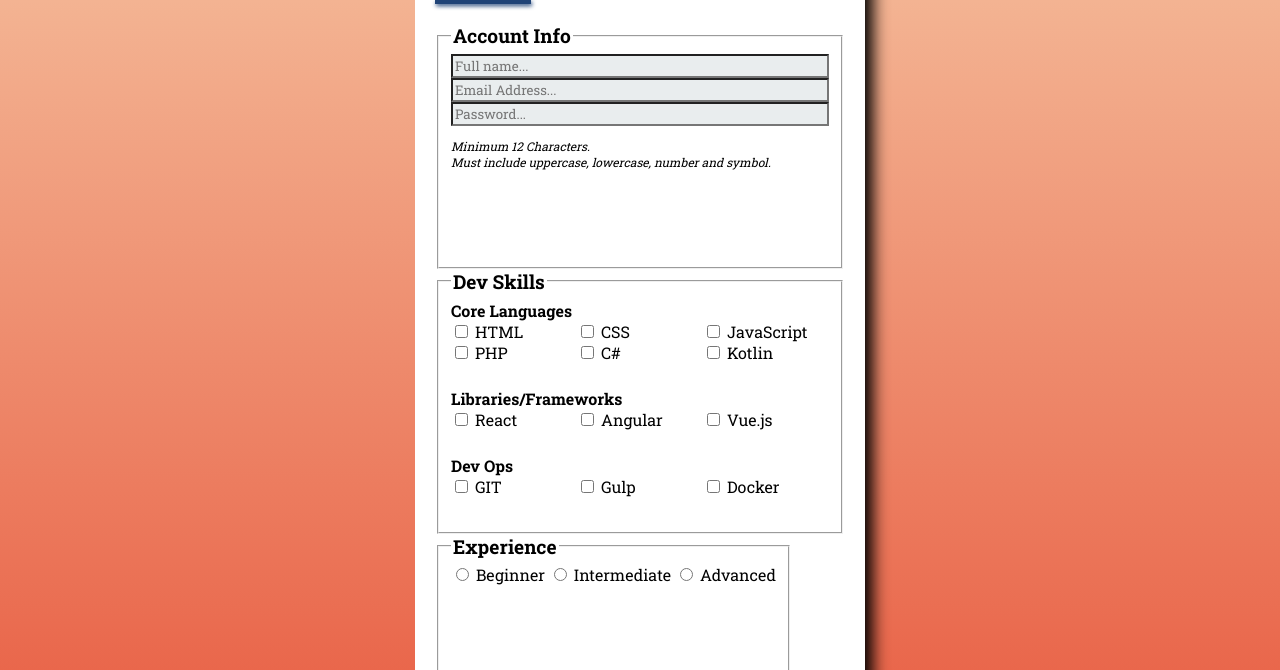
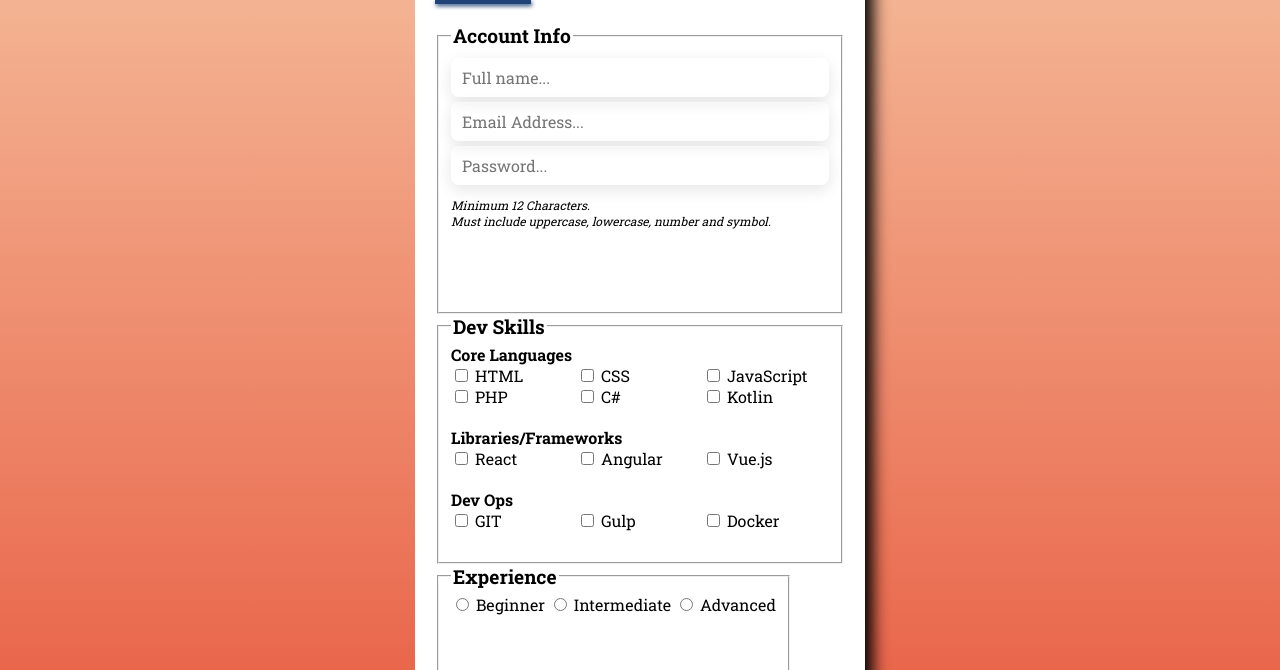
Before and after one commit to sydsnow/New-A01, a plain HTML site: page index.html in a window 1280 px wide. Shown: the part 113-783 px from the top of the page. Drawn offline with Linux system fonts and the light colour scheme.

Commit message:
input box

```diff
--- a/styles/style.css
+++ b/styles/style.css
@@ -88,10 +88,30 @@ legend {
     flex-direction: column;
     flex-grow: 1;
 }
-#email, #username, #password {
+
+/* #email, #username, #password {
+    border: none;
     background-color: rgb(233, 237, 238);
-    /* border-radius: 1px; */
+} */
+
+/* input box  */
+#account-info input,
+#account-info textarea {
+    width: 100%;
+    background: rgba(255, 255, 255, 0.2);
+    outline: none;
+    padding: 8px 10px;
+    border-radius: 8px;
+    border: 1px solid rgba(255, 255, 255, 0.3);
+    border-right: 1px solid rgba(255, 255, 255, 0.2);
+    border-bottom: 1px solid rgba(255, 255, 255, 0.2);
+    font-size: 16px;
+    color: #888;
+    box-shadow: 0 5px 15px rgba(0, 0, 0, 0.1);
+    margin-top: 0.3em;
 }
+
+
 #skills {
     display: flex;
     flex-wrap: wrap;
```
